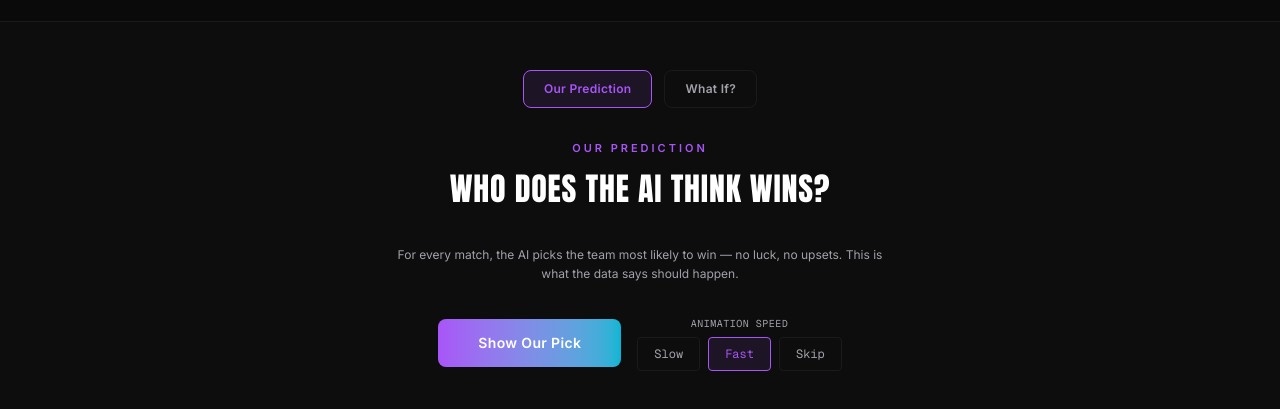
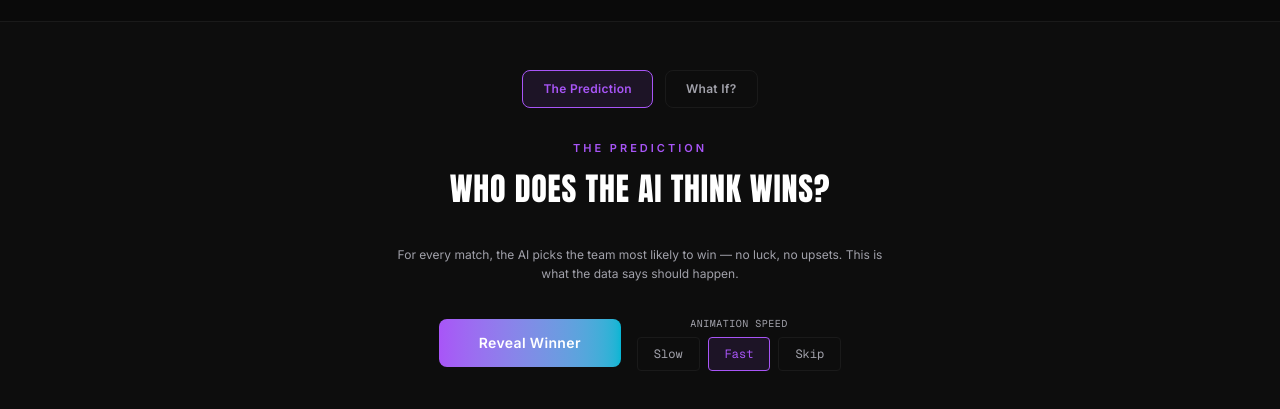
Before and after one commit to Yashmori09/fifa-2026-predictor, a Next.js app in the folder frontend/: page /tournament in a window 1280 px wide. Shown: the part 2118-2527 px from the top of the page. Built offline with nearby package versions, Linux system fonts and the light colour scheme.

Commit message:
Update tournament toggle copy: The Prediction + Reveal Winner

```diff
--- a/frontend/src/app/tournament/page.tsx
+++ b/frontend/src/app/tournament/page.tsx
@@ -703,7 +703,7 @@ export default function TournamentPage() {
                     : "border-border text-secondary hover:border-secondary hover:text-foreground"
                 }`}
               >
-                Our Prediction
+                The Prediction
               </button>
               <button
                 onClick={() => setMode("simulation")}
@@ -721,7 +721,7 @@ export default function TournamentPage() {
               /* Prediction mode — simple prompt */
               <>
                 <div className="text-center">
-                  <p className="text-purple text-[11px] font-semibold tracking-[3px] mb-2">OUR PREDICTION</p>
+                  <p className="text-purple text-[11px] font-semibold tracking-[3px] mb-2">THE PREDICTION</p>
                   <h2 className="font-[family-name:var(--font-anton)] text-[24px] md:text-[32px] tracking-wide">
                     WHO DOES THE AI THINK WINS?
                   </h2>
@@ -825,7 +825,7 @@ export default function TournamentPage() {
                     : "bg-gradient-to-r from-purple to-pink"
                 }`}
               >
-                {mode === "prediction" ? "Show Our Pick" : "Roll the Dice"}
+                {mode === "prediction" ? "Reveal Winner" : "Roll the Dice"}
               </button>
               <div className="flex flex-col items-center gap-1.5">
                 <span className="text-[10px] text-secondary font-mono tracking-wider">ANIMATION SPEED</span>
@@ -879,7 +879,7 @@ export default function TournamentPage() {
         {phase === "done" && (
           <div className="flex flex-col items-center gap-4 py-4">
             <p className="text-[10px] text-secondary font-mono tracking-wider">
-              {mode === "prediction" ? "OUR PREDICTED CHAMPION" : "THIS SIMULATION\u2019S CHAMPION"}
+              {mode === "prediction" ? "PREDICTED CHAMPION" : "THIS SIMULATION\u2019S CHAMPION"}
             </p>
             {champion && (
               <div className="flex items-center gap-4">
@@ -891,7 +891,7 @@ export default function TournamentPage() {
             )}
             <p className="text-[12px] text-secondary text-center max-w-[400px]">
               {mode === "prediction"
-                ? "This is our pick \u2014 the AI\u2019s best answer based on the data."
+                ? "The AI\u2019s best answer based on the data."
                 : "This was one possible outcome. Try again \u2014 you\u2019ll likely get a different winner."}
             </p>
             <button
```
